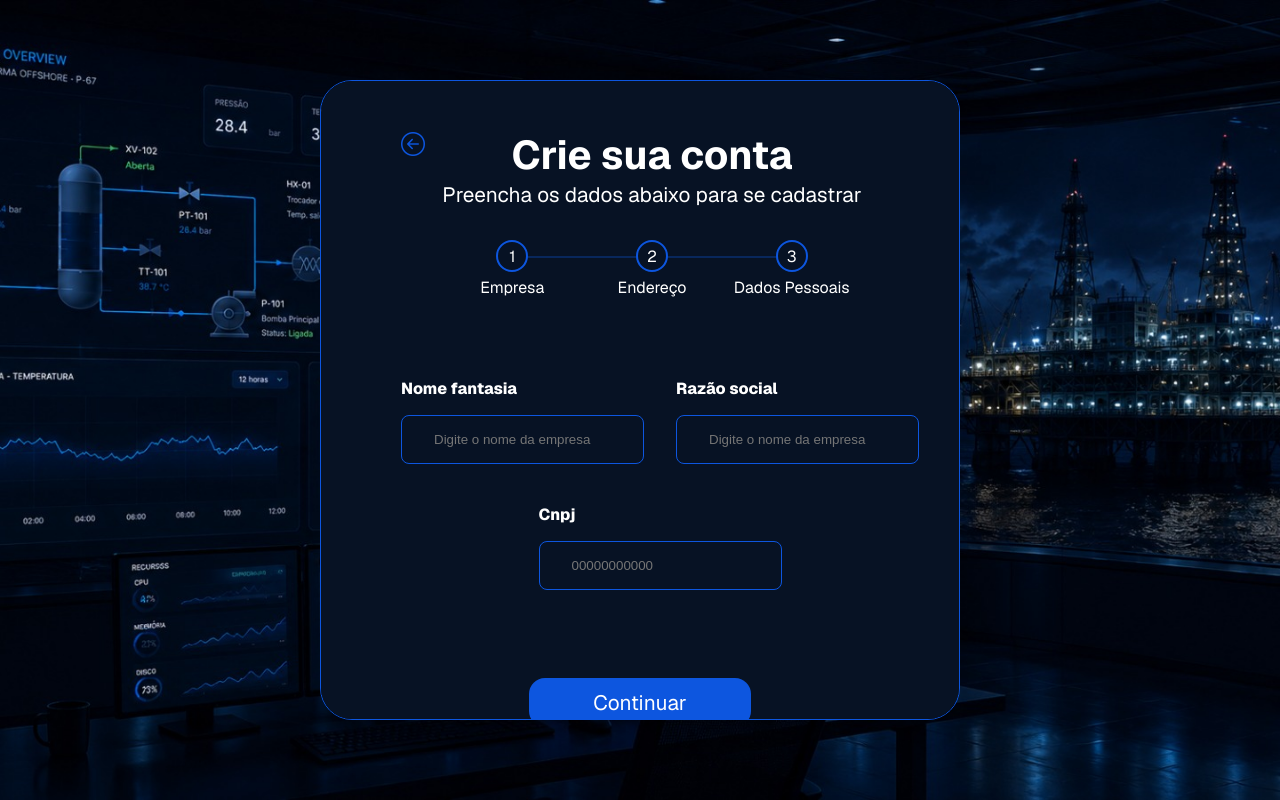
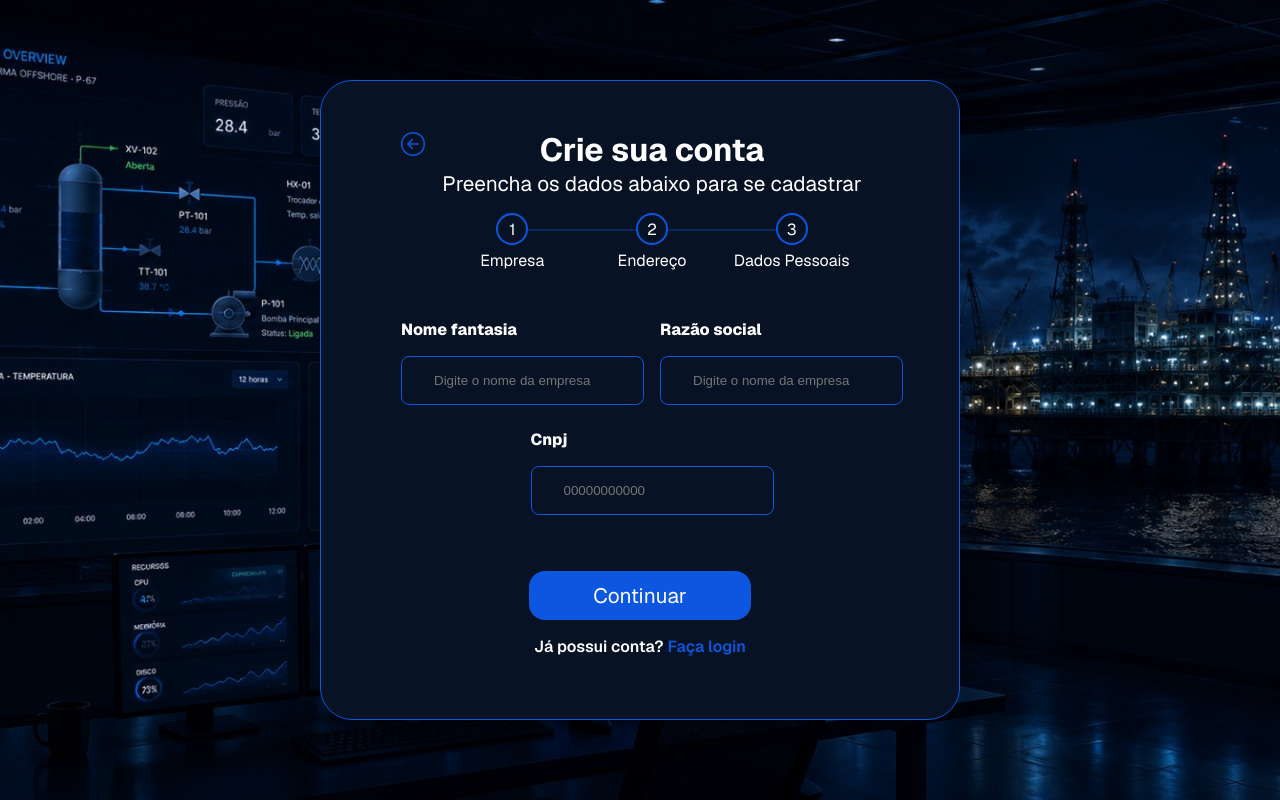
Before and after one commit to projeto-2sem/sentry, a website: page web-data-viz/public/cadastro-empresa.html in a window 1280 px wide. Drawn offline with nearby package versions, Linux system fonts and the light colour scheme.

Commit message:
Feat: alter size box of cadastro-empresa

```diff
--- a/web-data-viz/public/css/cadastro-empresa.css
+++ b/web-data-viz/public/css/cadastro-empresa.css
@@ -29,7 +29,7 @@ div {
 }
 
 h1 {
-    font-size: 2.5rem;
+    font-size: 2rem;
 }
 
 .content-create p {
@@ -53,7 +53,7 @@ main {
     border: 1px solid var(--secondary-color);
     display: flex;
     flex-direction: column;
-    gap: 5rem;
+    gap: 3rem;
     overflow-y: auto;
 }
 
@@ -73,7 +73,7 @@ main {
     justify-content: center;
     align-items: center;
     margin: 0 auto;
-    gap: 2rem;
+    gap: 1rem;
 }
 
 .title-create {
@@ -144,7 +144,7 @@ main {
 .container-inputs {
     display: grid;
     grid-template-columns: repeat(2, 1fr);
-    gap: 2rem;
+    gap: 1rem;
     width: 100%;
 }
 
```
